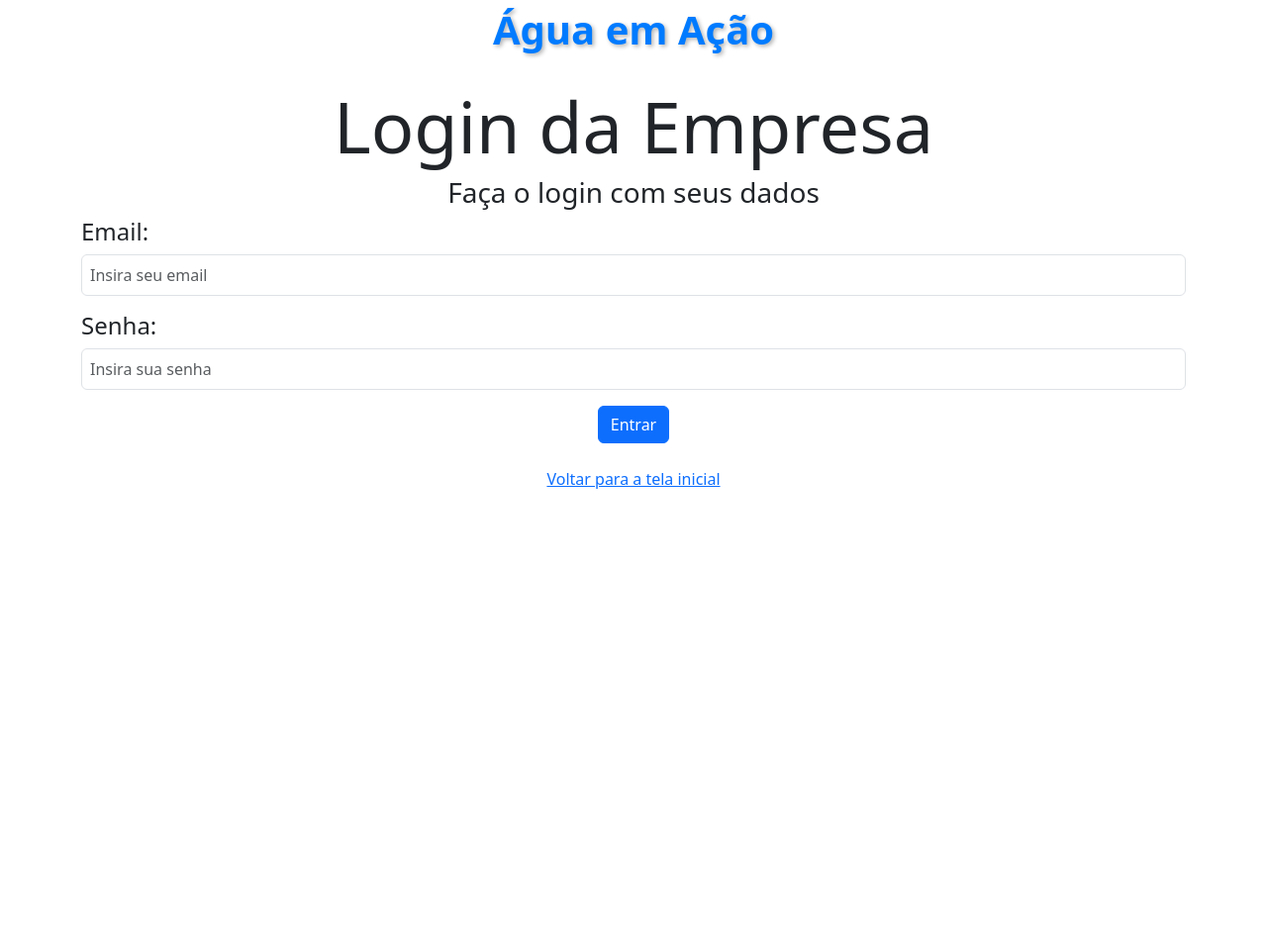
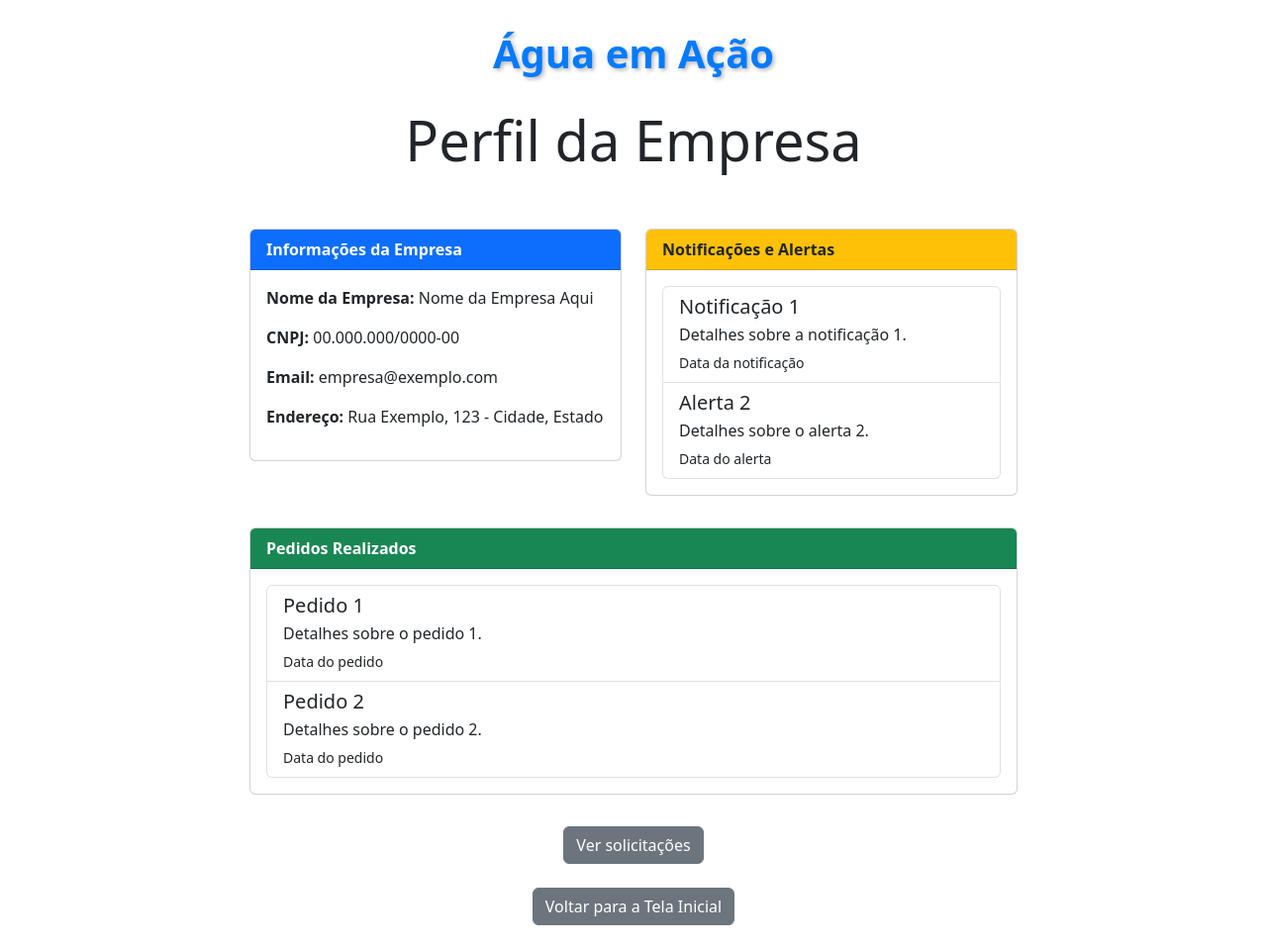
Before and after one commit to Gmarques07/Sensorium-UFRPE, a Flask app: template templates/perfil_empresas.html in a window 1280 px wide. Shown: the whole page at 99% size. Before the commit the page ends 494 px from the top, so only its background shows below. Run offline with Flask 3, Linux system fonts and the light colour scheme; the template is opened without the code that fills it, so the values that code supplies are empty.

```diff
--- a/templates/index.html
+++ b/templates/index.html
@@ -57,11 +57,11 @@
         </div>
 
         <!-- Seção de Cadastro -->
-        <div class="form-section mt-4">
-            <a href='cadastro' class="btn btn-success btn-custom btn-success-custom">Cadastre-se</a>
+        <div class="d-flex justify-content-center gap-3">
+            <a href='cadastro' class="btn btn-success btn-custom btn-success-custom">Cadastro para usuário</a>
+            <a href='{{ url_for("cadastro_empresa") }}' class="btn btn-success btn-custom btn-success-custom">Cadastro para empresa</a>
         </div>
     </main>
-
     <script src="https://cdn.jsdelivr.net/npm/bootstrap@5.3.3/dist/js/bootstrap.bundle.min.js"></script>
 </body>
 </html>
--- a/templates/perfil_empresas.html
+++ b/templates/perfil_empresas.html
@@ -3,8 +3,9 @@
 <head>
     <meta charset="UTF-8">
     <meta name="viewport" content="width=device-width, initial-scale=1.0">
-    <title>Login da Empresa - Água em Ação</title>
+    <title>Perfil da Empresa - Água em Ação</title>
     <link href="https://cdn.jsdelivr.net/npm/bootstrap@5.3.3/dist/css/bootstrap.min.css" rel="stylesheet">
+    <link rel="stylesheet" href="./style.css">
     <style>
         .topBar {
             font-size: 2.5rem;
@@ -14,35 +15,98 @@
             margin-bottom: 1.5rem;
             text-shadow: 2px 2px 4px rgba(0, 0, 0, 0.3);
         }
+        .profile-section {
+            margin-bottom: 2rem;
+        }
+        .card-header {
+            font-weight: bold;
+        }
+        .btn-custom {
+            margin: 1rem;
+        }
     </style>
 </head>
-<body class="bg-body-tertiary-dark">
+<body class="align-items-center py-4 bg-body-tertiary-dark">
     <div class="topBar">
         Água em Ação
     </div>
 
-    <h1 class="display-2 text-center">Login da Empresa</h1>
+    <h1 class="display-4 text-center">Perfil da Empresa</h1>
+    <br><br>
 
     <main class="container">
-        <div class="form-section">
-            <h3 class="text-center">Faça o login com seus dados</h3>
-            <form action="{{ url_for('login_empresa') }}" method="post">
-                <div class="mb-3">
-                    <label for="email-login" class="h4">Email:</label>
-                    <input type="email" id="email-login" name="email" class="form-control p-2" placeholder="Insira seu email" required>
+        <div class="row">
+
+                                                    <!-- Informações da Empresa -->
+
+            <div class="col-md-6 profile-section">
+                <div class="card">
+                    <div class="card-header bg-primary text-white">Informações da Empresa</div>
+                    <div class="card-body">
+                        <p><strong>Nome da Empresa:</strong> Nome da Empresa Aqui</p>
+                        <p><strong>CNPJ:</strong> 00.000.000/0000-00</p>
+                        <p><strong>Email:</strong> empresa@exemplo.com</p>
+                        <p><strong>Endereço:</strong> Rua Exemplo, 123 - Cidade, Estado</p>
+                    </div>
                 </div>
-                <div class="mb-3">
-                    <label for="senha-login" class="h4">Senha:</label>
-                    <input type="password" id="senha-login" name="senha" class="form-control p-2" placeholder="Insira sua senha" required>
+            </div>
+
+                                               <!-- Notificações e Alertas -->
+
+            <div class="col-md-6 profile-section">
+                <div class="card">
+                    <div class="card-header bg-warning text-dark">Notificações e Alertas</div>
+                    <div class="card-body">
+                        <ul class="list-group">
+                            <li class="list-group-item">
+                                <h5 class="mb-1">Notificação 1</h5>
+                                <p class="mb-1">Detalhes sobre a notificação 1.</p>
+                                <small>Data da notificação</small>
+                            </li>
+                            <li class="list-group-item">
+                                <h5 class="mb-1">Alerta 2</h5>
+                                <p class="mb-1">Detalhes sobre o alerta 2.</p>
+                                <small>Data do alerta</small>
+                            </li>
+                        </ul>
+                    </div>
                 </div>
-                <div class="d-flex justify-content-center">
-                    <input type="submit" value="Entrar" class="btn btn-primary">
+            </div>
+
+        </div>
+
+        <div class="row">
+
+                                                        <!-- Pedidos Realizados -->
+
+
+            <div class="col-md-12 profile-section">
+                <div class="card">
+                    <div class="card-header bg-success text-white">Pedidos Realizados</div>
+                    <div class="card-body">
+                        <ul class="list-group">
+                            <li class="list-group-item">
+                                <h5 class="mb-1">Pedido 1</h5>
+                                <p class="mb-1">Detalhes sobre o pedido 1.</p>
+                                <small>Data do pedido</small>
+                            </li>
+                            <li class="list-group-item">
+                                <h5 class="mb-1">Pedido 2</h5>
+                                <p class="mb-1">Detalhes sobre o pedido 2.</p>
+                                <small>Data do pedido</small>
+                            </li>
+                        </ul>
+                    </div>
                 </div>
-            </form>
-            <br>
-            <div class="d-flex justify-content-center">
-                <a href="{{ url_for('pagina_inicial') }}">Voltar para a tela inicial</a>
             </div>
+        </div>
+        <div class="d-flex justify-content-center">
+            <a href="aceitar_pedidos.html" class="btn btn-secondary">Ver solicitações</a>
+        </div>
+
+        <br>
+        <div class="d-flex justify-content-center">
+            <a href="index.html" class="btn btn-secondary">Voltar para a Tela Inicial</a>
         </div>
     </main>
 </body>
```
Also changed, not shown: 1 other file.
